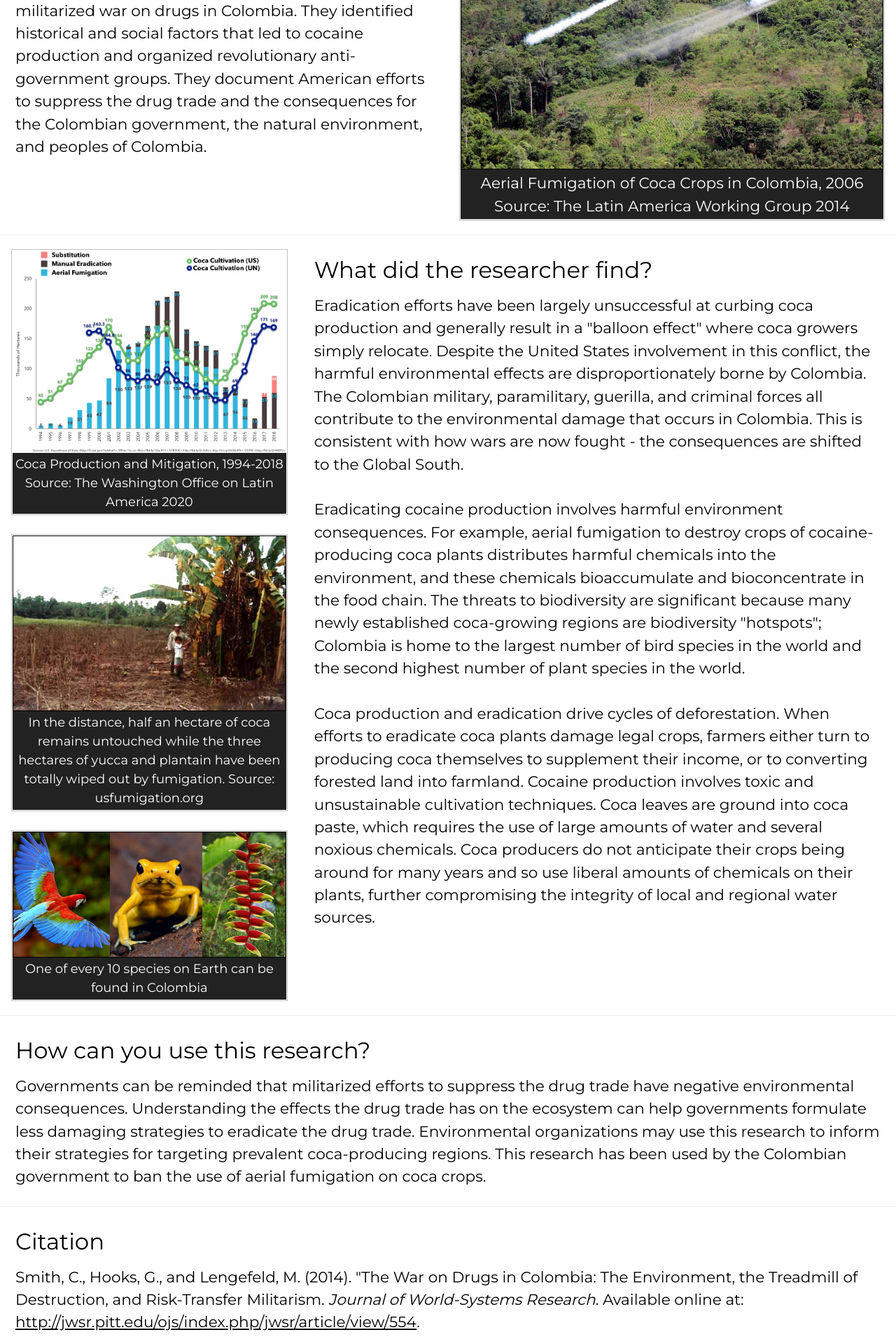
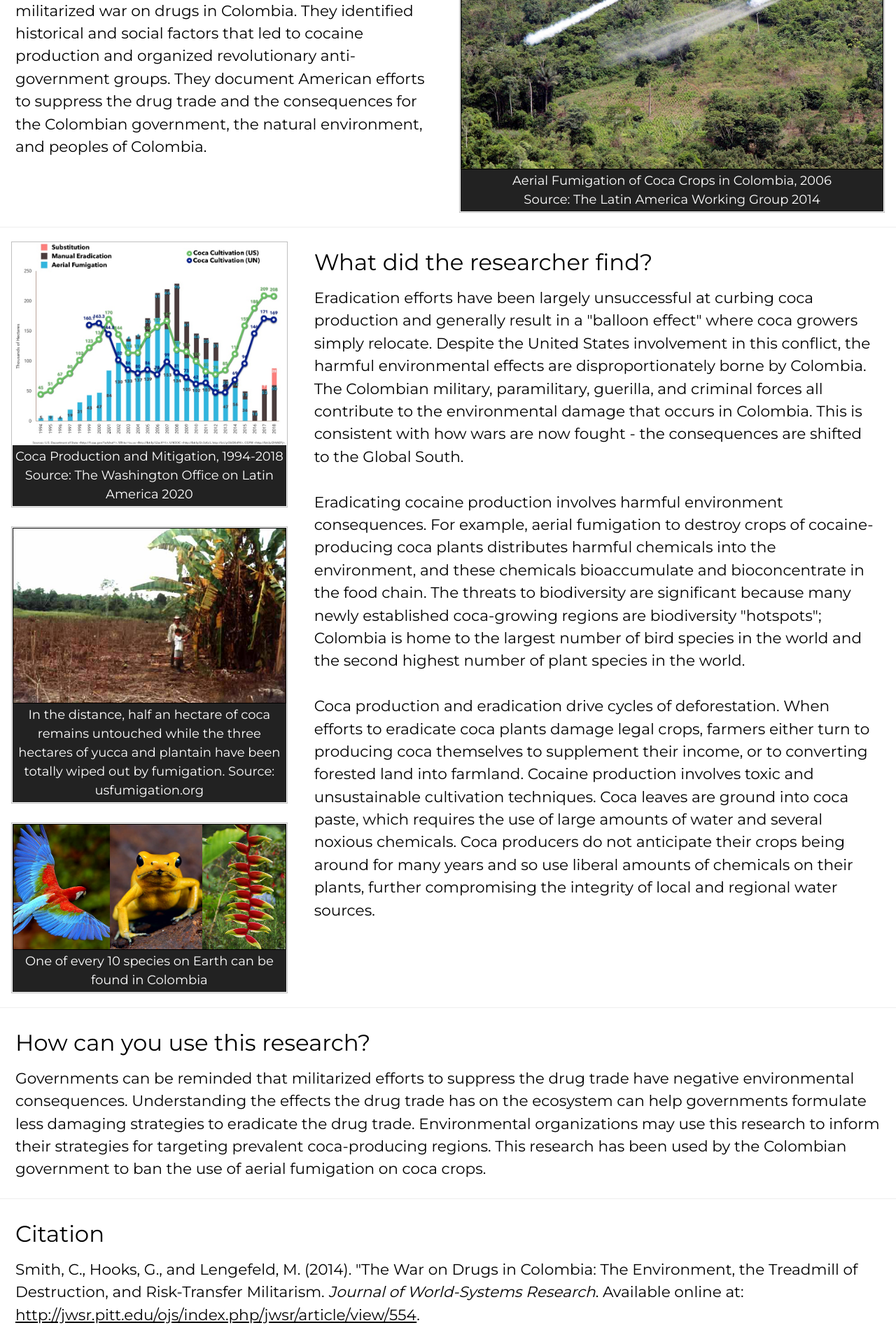
Before and after one commit to resilience1/resilience1.github.io, a Jekyll site: the page built from research/colombia.html, in a window 1280 px wide. Shown: the part 1392-3312 px from the top of the page at 70% size. Built offline with Jekyll 4.4.1, drawn with Linux system fonts in a browser that asks for light colours; nearby versions of some CDN libraries.

Commit message:
Update colombia.html

```diff
--- a/research/colombia.html
+++ b/research/colombia.html
@@ -240,10 +240,10 @@ title: War on Drugs in Colombia | Michael Lengefeld
 				</h2>
 		</div>
 
-		<div class="example w3-half w3-container">
+		<div class="w3-half w3-container">
 			<figure class="item">
 			<img class="displayed" src="/img/fumigation_colombia.jpg" alt="Aerial fumigation Colombia 2006"
-			     style="width:100%; height: 100%; border:1px solid black">
+			     style="width:100%; border:1px solid black">
 				<figcaption class="caption">Aerial Fumigation of Coca Crops in Colombia, 2006<br>
 					Source: The Latin America Working Group 2014
 				</figcaption>
```
